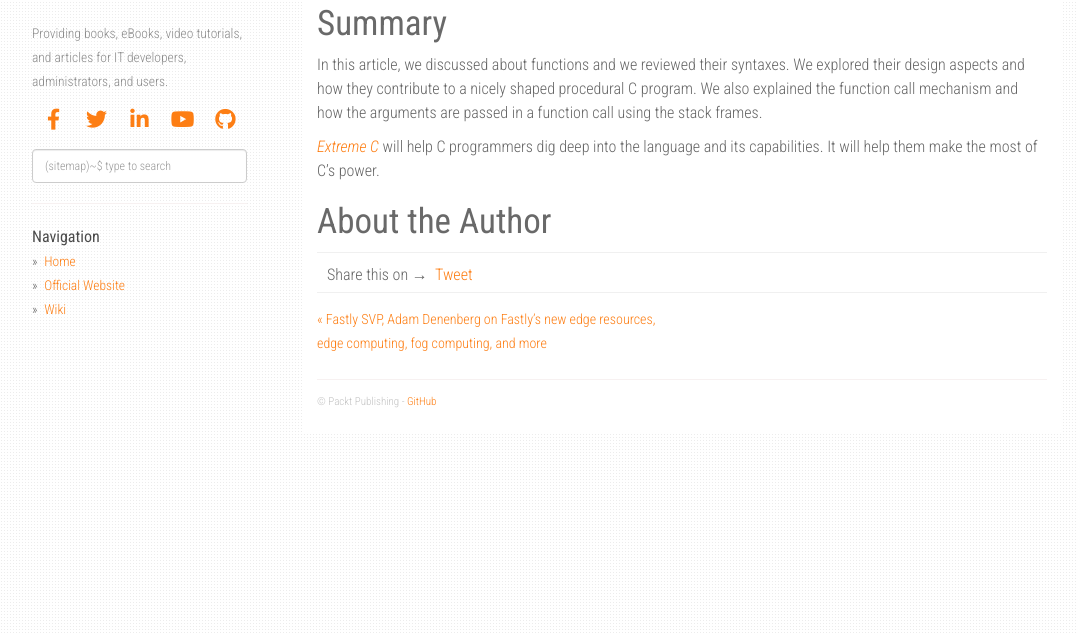
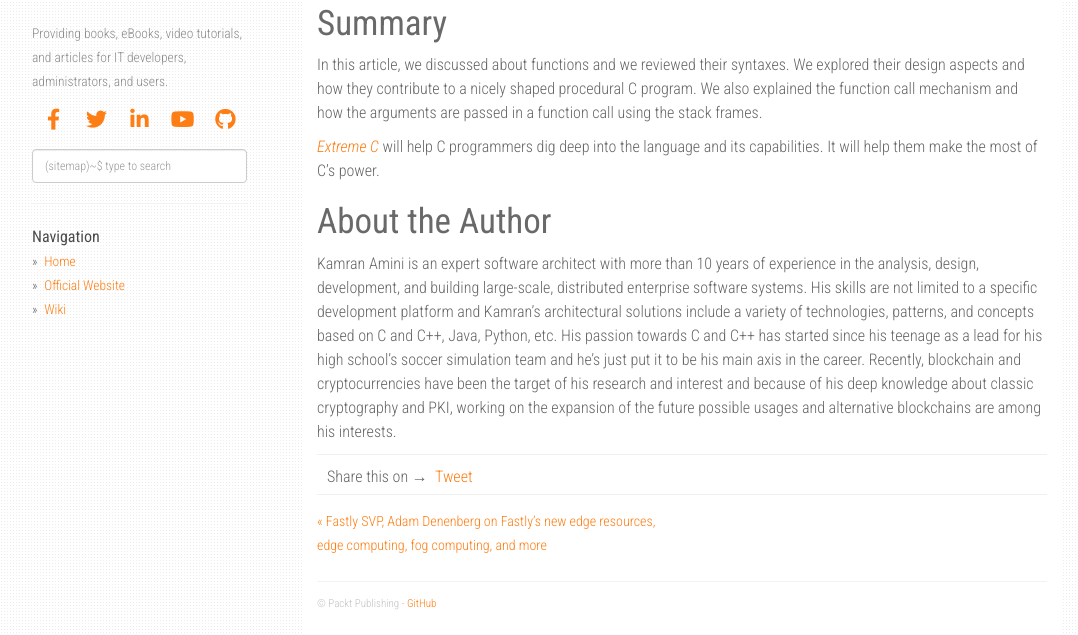
Before and after one commit to PacktPublishing/expert-insight, a Jekyll site: the page built from _posts/2019-10-01-unlocking-the-anatomy-of-functions-with-c.markdown, in a window 1280 px wide and 900 px high, scrolled down 3387 px, cut to the strip 265-900 px from the top of the window. Shown: the whole strip, without its empty margins (53-1131 px from the left). Built offline with Jekyll 4.4.1, drawn with Linux system fonts in a browser that asks for light colours; nearby versions of some CDN libraries; comment, search, counter and statistics services are not loaded.

Commit message:
Update 2019-10-01-unlocking-the-anatomy-of-functions-with-c.markdown

```diff
--- a/_posts/2019-10-01-unlocking-the-anatomy-of-functions-with-c.markdown
+++ b/_posts/2019-10-01-unlocking-the-anatomy-of-functions-with-c.markdown
@@ -130,3 +130,5 @@ In this article, we discussed about functions and we reviewed their syntaxes. We
 _[Extreme C](https://www.packtpub.com/programming/extreme-c?utm_source=libhunt&utm_medium=referral&utm_campaign=Outreach_PEN)_ will help C programmers dig deep into the language and its capabilities. It will help them make the most of C’s power.
 
 # About the Author
+
+Kamran Amini is an expert software architect with more than 10 years of experience in the analysis, design, development, and building large-scale, distributed enterprise software systems. His skills are not limited to a specific development platform and Kamran’s architectural solutions include a variety of technologies, patterns, and concepts based on C and C++, Java, Python, etc. His passion towards C and C++ has started since his teenage as a lead for his high school’s soccer simulation team and he’s just put it to be his main axis in the career. Recently, blockchain and cryptocurrencies have been the target of his research and interest and because of his deep knowledge about classic cryptography and PKI, working on the expansion of the future possible usages and alternative blockchains are among his interests.
```
